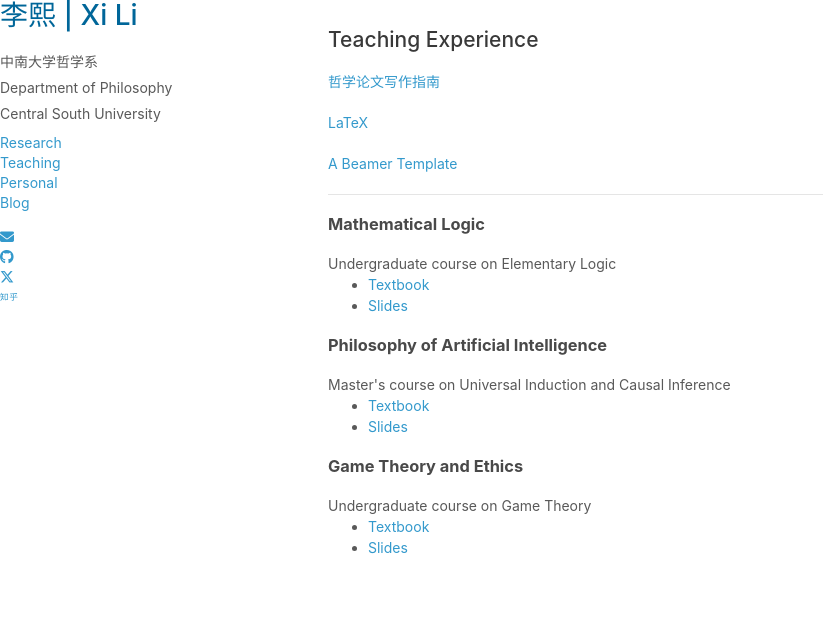
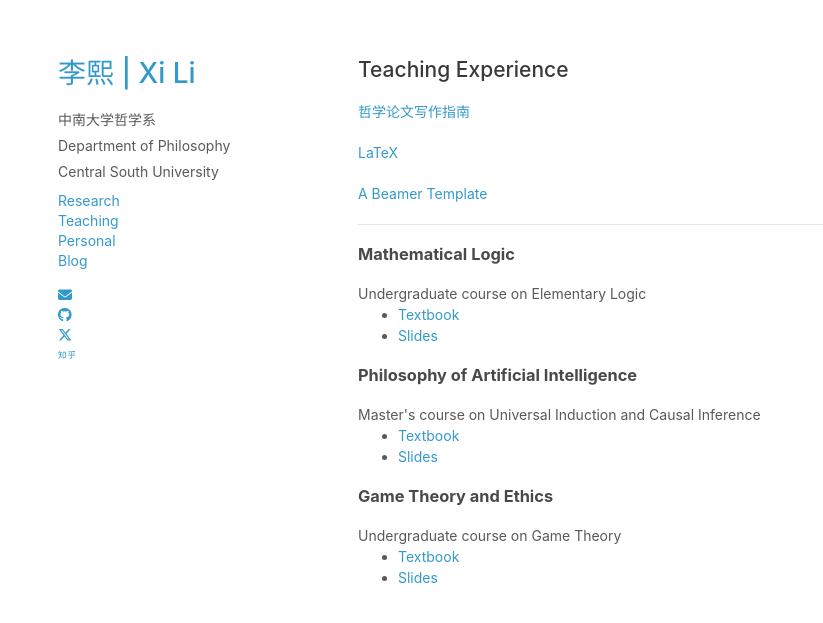
Before and after one commit to rickylixi/rickylixi.github.io, a Jekyll site: the page built from teaching.html, in a window 1280 px wide. Shown: the top 623 px of the page, without its empty margins (0-823 px from the left). Built offline with Jekyll 4.4.1, drawn with Linux system fonts in a browser that asks for light colours.

Commit message:
Revert "Update styles.css"
This reverts commit 0bfd8cb91b0052306e121ef5d330a35254b37269.

```diff
--- a/stylesheets/styles.css
+++ b/stylesheets/styles.css
@@ -1,6 +1,6 @@
 body {
   background-color: #fff;
-  padding:20px; /* Reduced padding to better accommodate fixed sidebar */
+  padding:50px;
   font: 14px/1.5 -apple-system, BlinkMacSystemFont, "Segoe UI", Roboto, Oxygen, Ubuntu, Cantarell, "Fira Sans", "Droid Sans", "Helvetica Neue", Arial, sans-serif, "Apple Color Emoji", "Segoe UI Emoji", "Segoe UI Symbol";
   color:#595959;
   font-weight:400;
@@ -115,10 +115,9 @@ header .social-row a { margin:0; line-height:1.3; }
 
 header {
   width:270px;
+  float:left;
   position:fixed;
   -webkit-font-smoothing:subpixel-antialiased;
-  left: 0; /* Ensure header is positioned at the left edge */
-  top: 0; /* Ensure header is positioned at the top edge */
 }
 
 strong {
```
